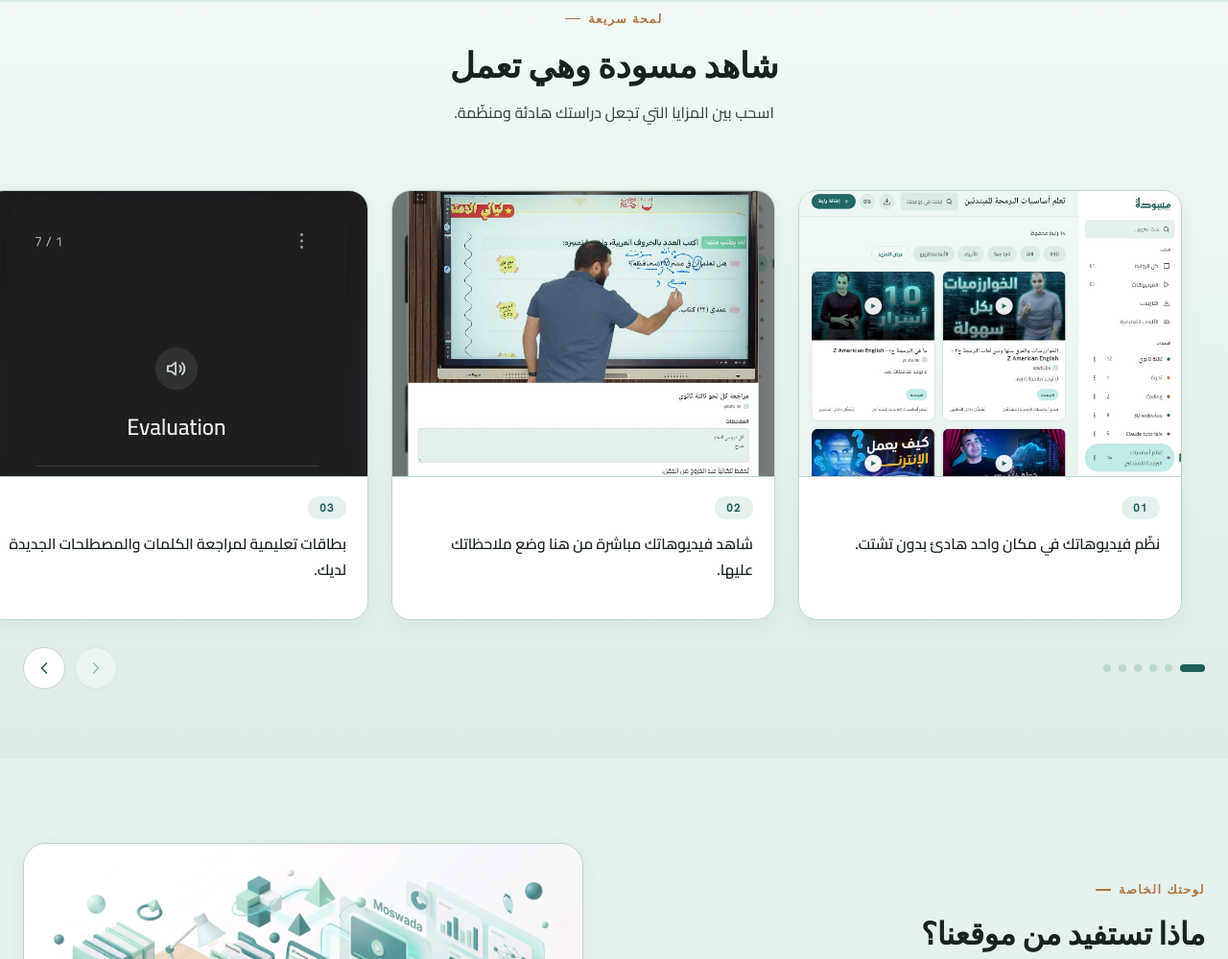
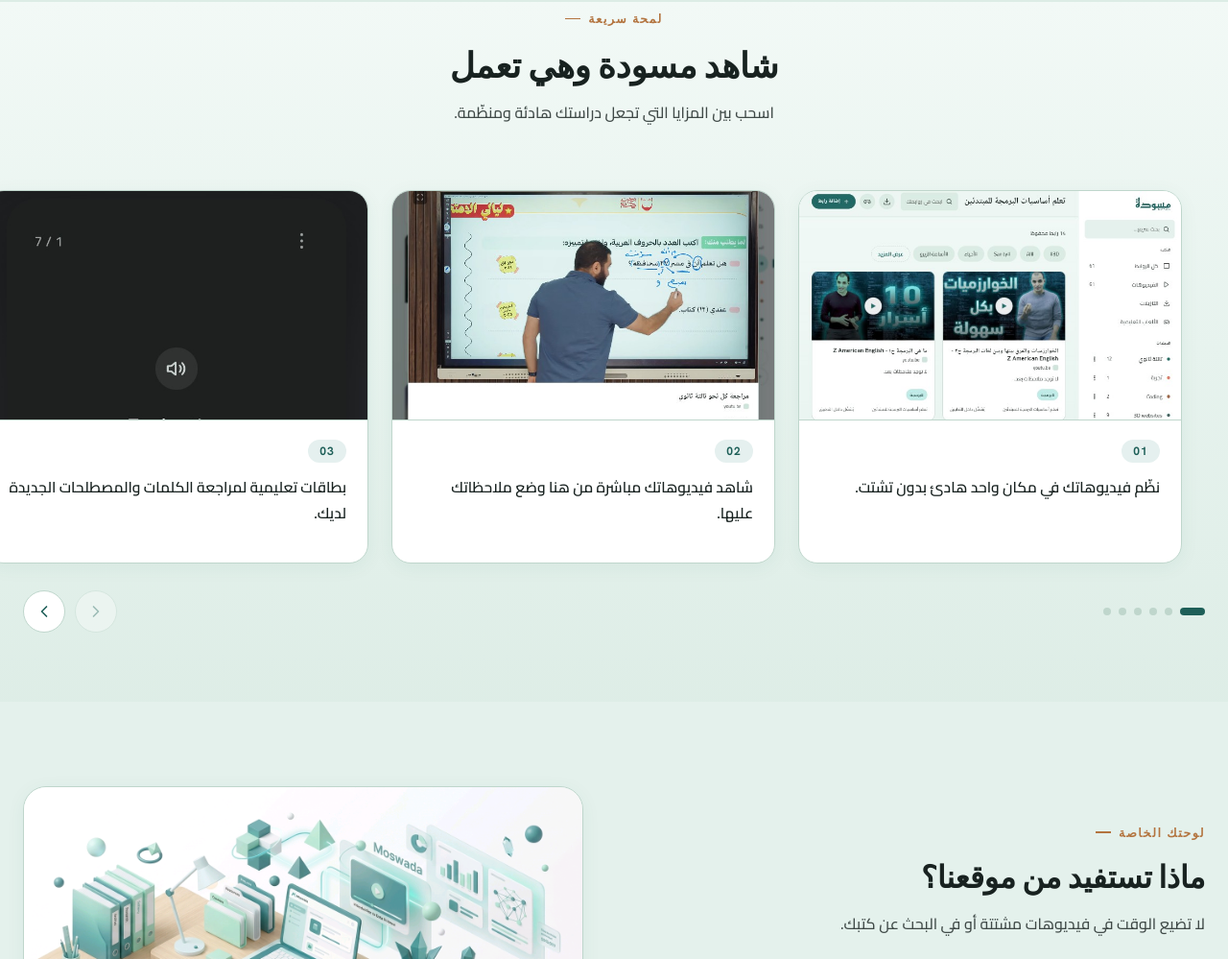
Before and after one commit to ziadbasha099/Moswada-edu, a plain HTML site: page index.html in a window 1280 px wide. Shown: the part 2398-3397 px from the top of the page at 96% size. Drawn offline with Linux system fonts and the light colour scheme; no server answers.

Commit message:
Change aspect ratio of carousel images to 5:3

```diff
--- a/features-carousel.css
+++ b/features-carousel.css
@@ -49,7 +49,7 @@
 /* Image area: fixed ratio so every card has identical dimensions. */
 .fc-figure{
   margin:0;
-  aspect-ratio:4 / 3;
+  aspect-ratio:5 / 3;
   background:linear-gradient(135deg, var(--landing-accent-soft), var(--surface-container));
   border-bottom:1px solid var(--outline-variant);
   overflow:hidden;
```
